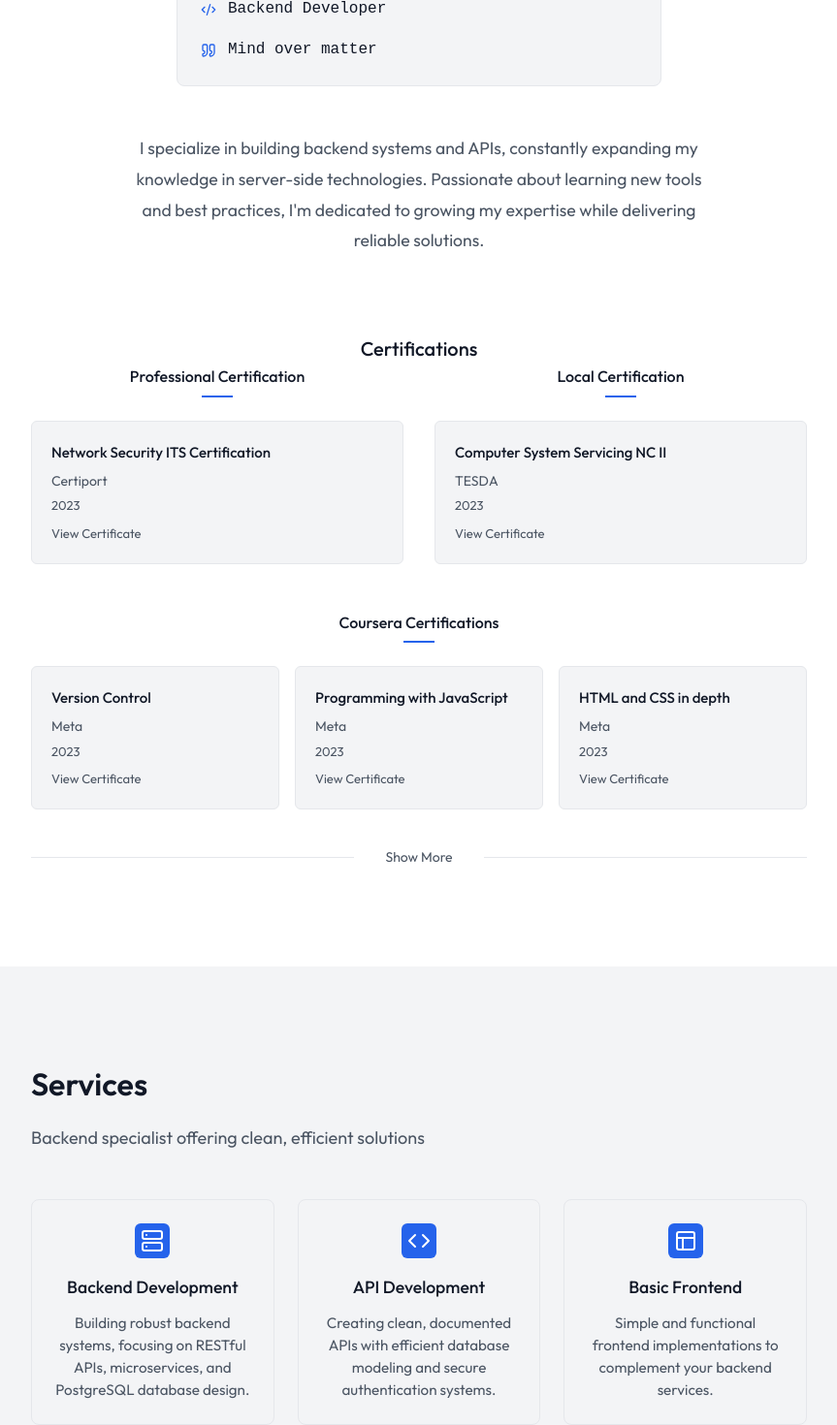
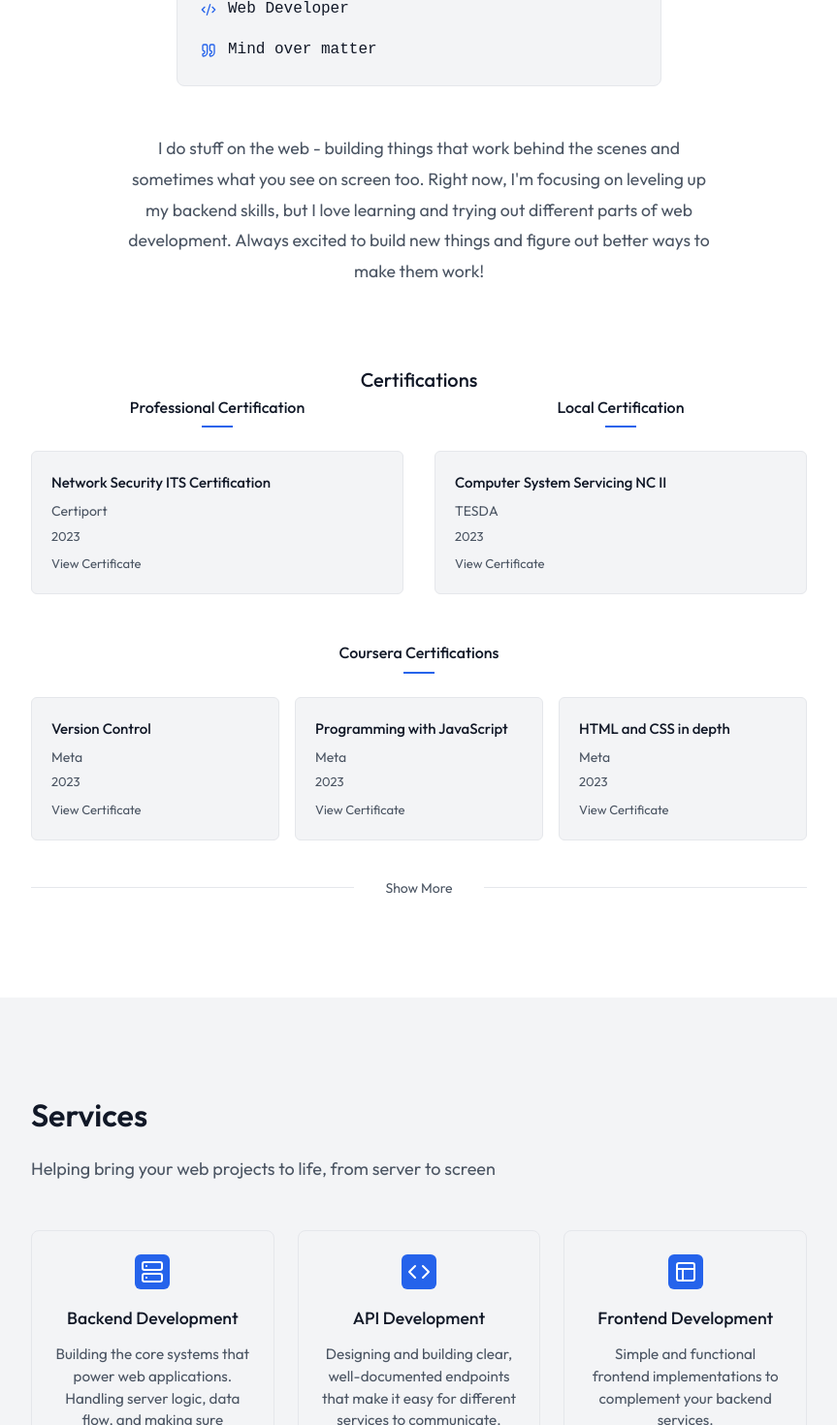
Before and after one commit to pmk808/portfolio-mc, a React (Vite) app: page / in a window 1280 px wide. Shown: the part 360-1830 px from the top of the page at 97% size, without its empty margins (208-1071 px from the left). Built offline with nearby package versions, Linux system fonts and the light colour scheme.

Commit message:
feat(ui): modified about me

```diff
--- a/src/components/About/About.tsx
+++ b/src/components/About/About.tsx
@@ -30,7 +30,7 @@ const About: FC = () => {
                     </S.TerminalLine>
                     <S.TerminalLine>
                       <Code2 size={16} />
-                      <span>Backend Developer</span>
+                      <span>Web Developer</span>
                     </S.TerminalLine>
                     <S.TerminalLine>
                       <Quote size={16} />
@@ -40,9 +40,9 @@ const About: FC = () => {
                 </S.TerminalCard>
               </S.IntroHeader>
               <S.BioText>
-                I specialize in building backend systems and APIs, constantly expanding my knowledge
-                in server-side technologies. Passionate about learning new tools and best practices,
-                I'm dedicated to growing my expertise while delivering reliable solutions.
+                I do stuff on the web - building things that work behind the scenes and sometimes what you see on screen too.
+                Right now, I'm focusing on leveling up my backend skills, but I love learning and trying out different parts
+                of web development. Always excited to build new things and figure out better ways to make them work!
               </S.BioText>
             </S.BioContent>
           </S.BiographySection>
--- a/src/components/Services/Services.tsx
+++ b/src/components/Services/Services.tsx
@@ -17,16 +17,16 @@ const Services: FC = () => {
   const services: Service[] = [
     {
       title: 'Backend Development',
-      description: 'Building robust backend systems, focusing on RESTful APIs, microservices, and PostgreSQL database design.',
+      description: 'Building the core systems that power web applications. Handling server logic, data flow, and making sure everything runs efficiently behind the scenes.',
       icon: Server
     },
     {
       title: 'API Development',
-      description: 'Creating clean, documented APIs with efficient database modeling and secure authentication systems.',
+      description: 'Designing and building clear, well-documented endpoints that make it easy for different services to communicate.',
       icon: Code
     },
     {
-      title: 'Basic Frontend',
+      title: 'Frontend Development',
       description: 'Simple and functional frontend implementations to complement your backend services.',
       icon: Layout
     }
@@ -37,7 +37,7 @@ const Services: FC = () => {
       <S.ContentContainer>
         <S.SectionTitle>Services</S.SectionTitle>
         <S.SectionSubtitle>
-          Backend specialist offering clean, efficient solutions
+          Helping bring your web projects to life, from server to screen
         </S.SectionSubtitle>
 
         <S.ServicesGrid>
```
